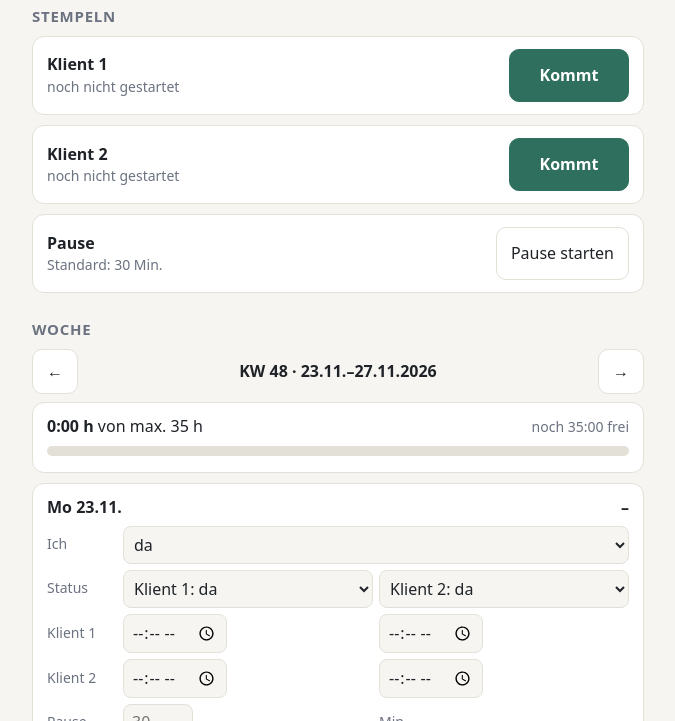
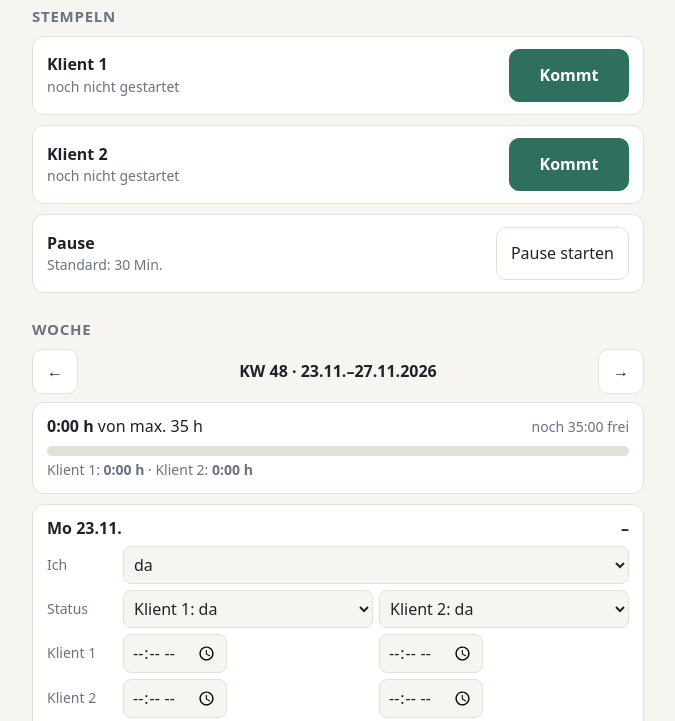
Before and after one commit to Deathless-Witch/Zeiterfassung, a plain HTML site: page index.html in a window 1280 px wide. Shown: the part 72-793 px from the top of the page, without its empty margins (302-977 px from the left). Drawn offline with Linux system fonts and the light colour scheme.

Commit message:
Wochenansicht: Einzelsummen pro Klient (Start bis Ende, ohne Pausenabzug) neben der Gesamtsumme
Co-Authored-By: Claude Sonnet 5.5 <noreply@anthropic.com>
Claude-Session: https://claude.ai/code/session_01EqM4GFzDKBbQFHEr6aMU5g

```diff
--- a/index.html
+++ b/index.html
@@ -62,6 +62,7 @@ a.btn{display:inline-block;text-decoration:none;border:1px solid var(--ln);borde
 <div class="card">
   <div class="row"><div class="grow" id="sumTxt"></div><div id="restTxt" class="mut"></div></div>
   <div class="bar"><i id="barFill" style="width:0"></i></div>
+  <div class="mut" id="clTxt"></div>
 </div>
 <div id="days"></div>
 
@@ -191,11 +192,17 @@ function renderStamp(){
   document.querySelectorAll('#stamp button[data-c]').forEach(function(b){b.onclick=function(){stamp(b.getAttribute('data-c'),false)}});
 }
 
+function clientMin(d,c){
+  if(!d||d.me==='krank'||d.me==='au')return 0;
+  var x=d[c];if(!x||x.st)return 0;
+  var a=toMin(x.start),b=toMin(x.end);
+  return(a!=null&&b!=null&&b>a)?b-a:0;
+}
 function renderWeek(){
-  var ds=weekDates(),todayK=iso(new Date()),tot=0,h='';
+  var ds=weekDates(),todayK=iso(new Date()),tot=0,h='',ca=0,cb=0;
   document.getElementById('weekLabel').textContent='KW '+isoWeek(ds[0])+' · '+ddmm(ds[0])+'–'+ddmm(ds[4])+ds[4].getFullYear();
   ds.forEach(function(dt){
-    var k=iso(dt),d=store.days[k]||{},cl=calc(d);if(cl)tot+=cl.net;
+    var k=iso(dt),d=store.days[k]||{},cl=calc(d);if(cl)tot+=cl.net;ca+=clientMin(d,'a');cb+=clientMin(d,'b');
     var a=d.a||{},b=d.b||{},me=d.me||'';
     var run=(me==='krank')?sickRun(dt):0;
     function opts(cur,name){return '<option value=""'+(cur?'':' selected')+'>'+esc(name)+': da</option><option value="abw"'+(cur==='abw'?' selected':'')+'>'+esc(name)+': abwesend</option><option value="krank"'+(cur==='krank'?' selected':'')+'>'+esc(name)+': krank</option>'}
@@ -222,6 +229,7 @@ function renderWeek(){
   });
   var max=+store.settings.max||35;
   document.getElementById('sumTxt').innerHTML='<b>'+hm(tot)+' h</b> von max. '+max+' h';
+  document.getElementById('clTxt').innerHTML=esc(store.settings.nameA)+': <b>'+hm(ca)+' h</b> · '+esc(store.settings.nameB)+': <b>'+hm(cb)+' h</b>';
   var rest=max*60-tot;
   var rt=document.getElementById('restTxt');
   rt.textContent=rest>=0?'noch '+hm(rest)+' frei':'Limit um '+hm(-rest)+' überschritten';
```
